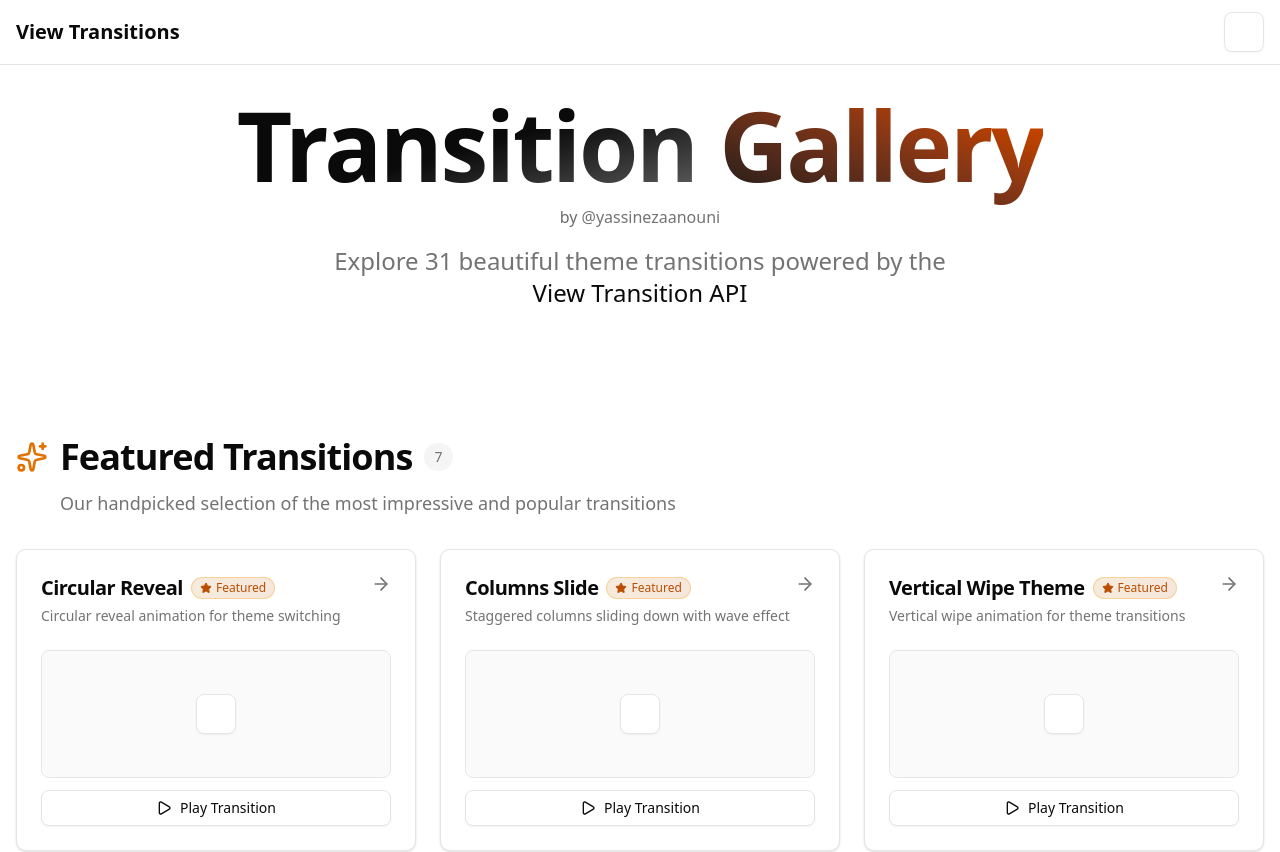
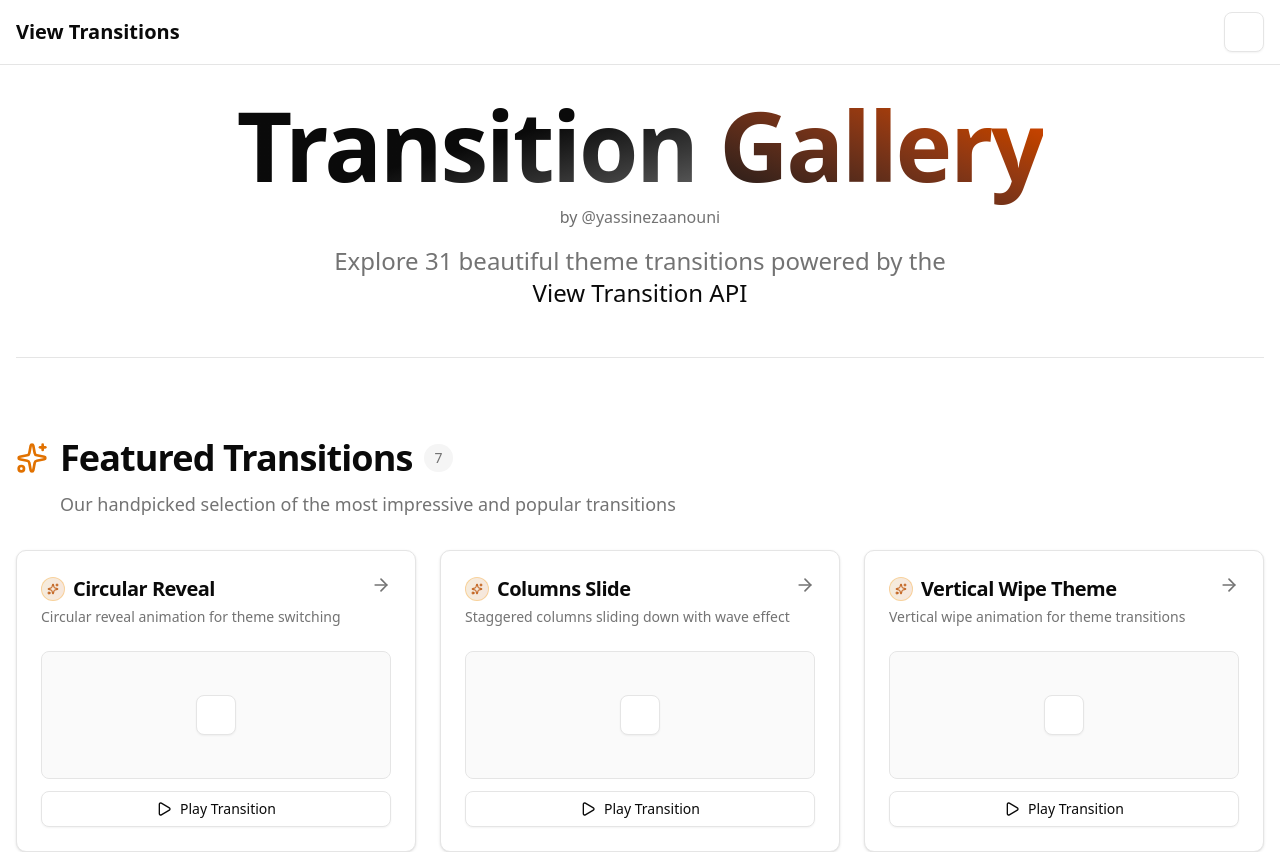
Before and after one commit to yassinezaanouni/themes-view-transitions, a Next.js app: page / in a window 1280 px wide. Shown: the top 852 px of the page. Built offline with nearby package versions, Linux system fonts and the light colour scheme.

Commit message:
Add external links constants for improved maintainability; update references in layout and page components to use new constants for social media and documentation links.

```diff
--- a/src/app/layout.tsx
+++ b/src/app/layout.tsx
@@ -6,6 +6,7 @@ import Link from "next/link";
 
 import { ThemeProvider } from "@/components/theme-provider";
 import { ThemeToggle } from "@/components/theme-toggle";
+import { EXTERNAL_LINKS } from "@/lib/constants";
 
 const geistSans = Geist({
   variable: "--font-geist-sans",
@@ -56,12 +57,12 @@ export default function RootLayout({
                   Built with View Transitions API by
                 </p>
                 <a
-                  href="https://x.com/YassineZaanouni"
+                  href={EXTERNAL_LINKS.X_URL}
                   target="_blank"
                   rel="noreferrer"
                   className="text-sm text-foreground hover:underline"
                 >
-                  @yassinezaanouni
+                  {EXTERNAL_LINKS.X_HANDLE}
                 </a>
               </div>
             </footer>
--- a/src/app/page.tsx
+++ b/src/app/page.tsx
@@ -9,6 +9,7 @@ import {
 
 import { CategorySection } from '@/components/category-section';
 import { CategoryType, transitions } from '@/data/transitions';
+import { EXTERNAL_LINKS } from '@/lib/constants';
 
 export default function Home() {
   // Group transitions by category
@@ -79,7 +80,7 @@ export default function Home() {
   return (
     <div className="space-y-20">
       {/* Header */}
-      <header className="relative mx-auto max-w-4xl space-y-6 pb-12 text-center">
+      <header className="relative space-y-6 border-b pb-12 text-center">
         <div className="from-primary/5 to-chart-1/5 pointer-events-none absolute inset-0 -z-10 rounded-3xl bg-linear-to-br via-transparent" />
 
         <div className="relative space-y-4">
@@ -93,20 +94,20 @@ export default function Home() {
               </span>
             </h1>
             <a
-              href="https://x.com/YassineZaanouni"
+              href={EXTERNAL_LINKS.X_URL}
               target="_blank"
               rel="noreferrer"
               className="text-muted-foreground hover:text-foreground inline-flex items-center gap-1 text-base transition-colors"
             >
               <span className="text-foreground/60">by</span>
-              <span className="font-medium">@yassinezaanouni</span>
+              <span className="font-medium">{EXTERNAL_LINKS.X_HANDLE}</span>
             </a>
           </div>
           <p className="text-muted-foreground mx-auto max-w-2xl text-xl font-light md:text-2xl">
             Explore {transitions.length} beautiful theme transitions powered by
             the <br className="hidden md:block" />
             <a
-              href="https://developer.chrome.com/docs/web-platform/view-transitions/"
+              href={EXTERNAL_LINKS.VIEW_TRANSITIONS_API_DOCS}
               target="_blank"
               rel="noreferrer"
               className="text-foreground font-medium hover:underline"
--- a/src/components/transition-card.tsx
+++ b/src/components/transition-card.tsx
@@ -1,6 +1,6 @@
 'use client';
 
-import { ArrowRight, Play, Star } from 'lucide-react';
+import { ArrowRight, Play, Sparkles } from 'lucide-react';
 import Link from 'next/link';
 import { useRef } from 'react';
 
@@ -39,18 +39,17 @@ export function TransitionCard({ transition }: TransitionCardProps) {
             <div className="flex items-start justify-between">
               <div className="space-y-1">
                 <div className="flex items-center gap-2">
+                  {transition.featured && (
+                    <Badge
+                      variant="secondary"
+                      className="h-6 w-6 items-center justify-center rounded-full border border-amber-500/30 bg-linear-to-r from-amber-500/10 to-orange-500/10 p-0 text-amber-700 dark:text-amber-400"
+                    >
+                      <Sparkles className="h-3 w-3" />
+                    </Badge>
+                  )}
                   <CardTitle className="group-hover:text-primary text-xl transition-colors">
                     {transition.title}
                   </CardTitle>
-                  {transition.featured && (
-                    <Badge
-                      variant="secondary"
-                      className="gap-1 border border-amber-500/30 bg-linear-to-r from-amber-500/10 to-orange-500/10 text-amber-700 dark:text-amber-400"
-                    >
-                      <Star className="h-3 w-3 fill-current" />
-                      Featured
-                    </Badge>
-                  )}
                 </div>
                 <CardDescription>{transition.description}</CardDescription>
               </div>
--- a/src/components/transition-detail.tsx
+++ b/src/components/transition-detail.tsx
@@ -17,6 +17,7 @@ import {
 } from '@/components/ui/card';
 import { Tabs, TabsContent, TabsList, TabsTrigger } from '@/components/ui/tabs';
 import { Transition } from '@/data/transitions';
+import { EXTERNAL_LINKS } from '@/lib/constants';
 
 interface TransitionDetailProps {
   transition: Transition;
@@ -52,7 +53,7 @@ export function TransitionDetail({
           </div>
           <Button asChild variant="outline">
             <a
-              href="https://developer.chrome.com/docs/web-platform/view-transitions/"
+              href={EXTERNAL_LINKS.VIEW_TRANSITIONS_API_DOCS}
               target="_blank"
               rel="noreferrer"
             >
--- /dev/null
+++ b/src/lib/constants.ts
@@ -0,0 +1,6 @@
+export const EXTERNAL_LINKS = {
+  X_HANDLE: '@yassinezaanouni',
+  X_URL: 'https://x.com/YassineZaanouni',
+  VIEW_TRANSITIONS_API_DOCS:
+    'https://developer.chrome.com/docs/web-platform/view-transitions/',
+} as const;
```
